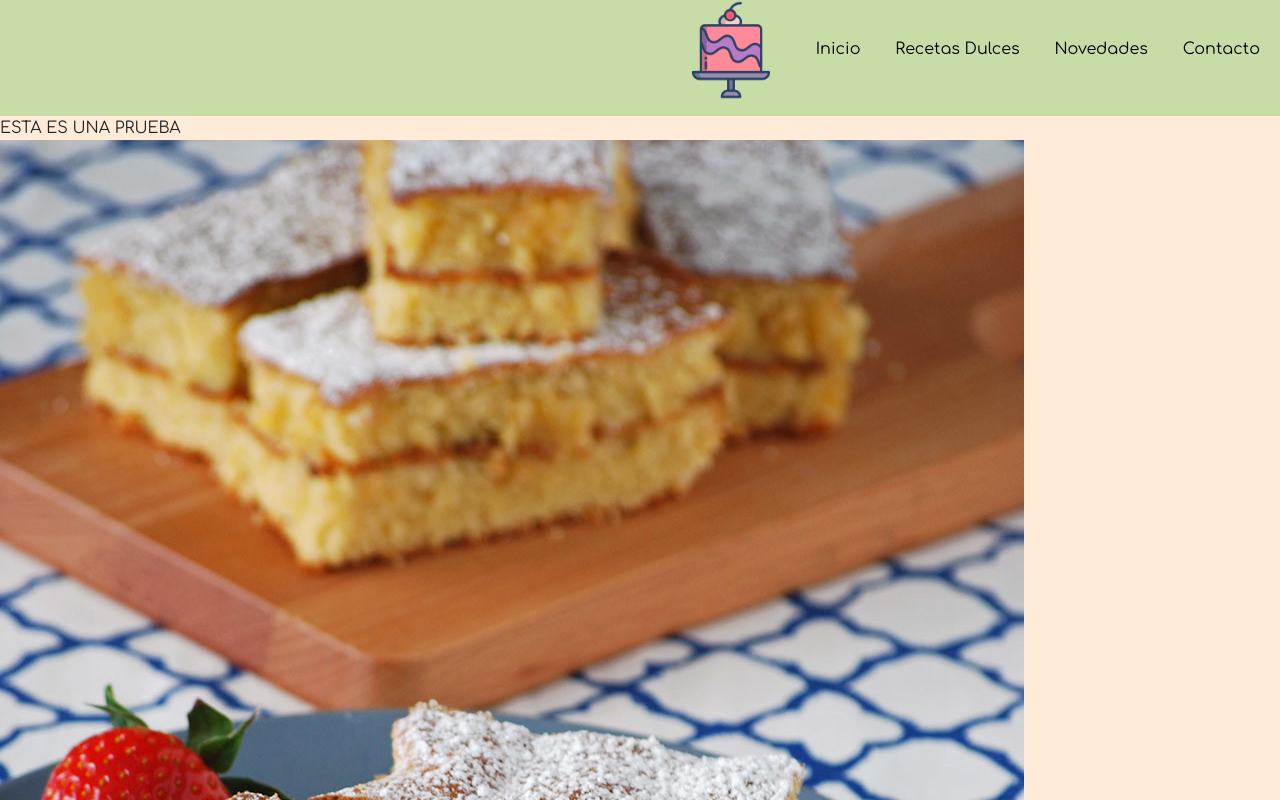
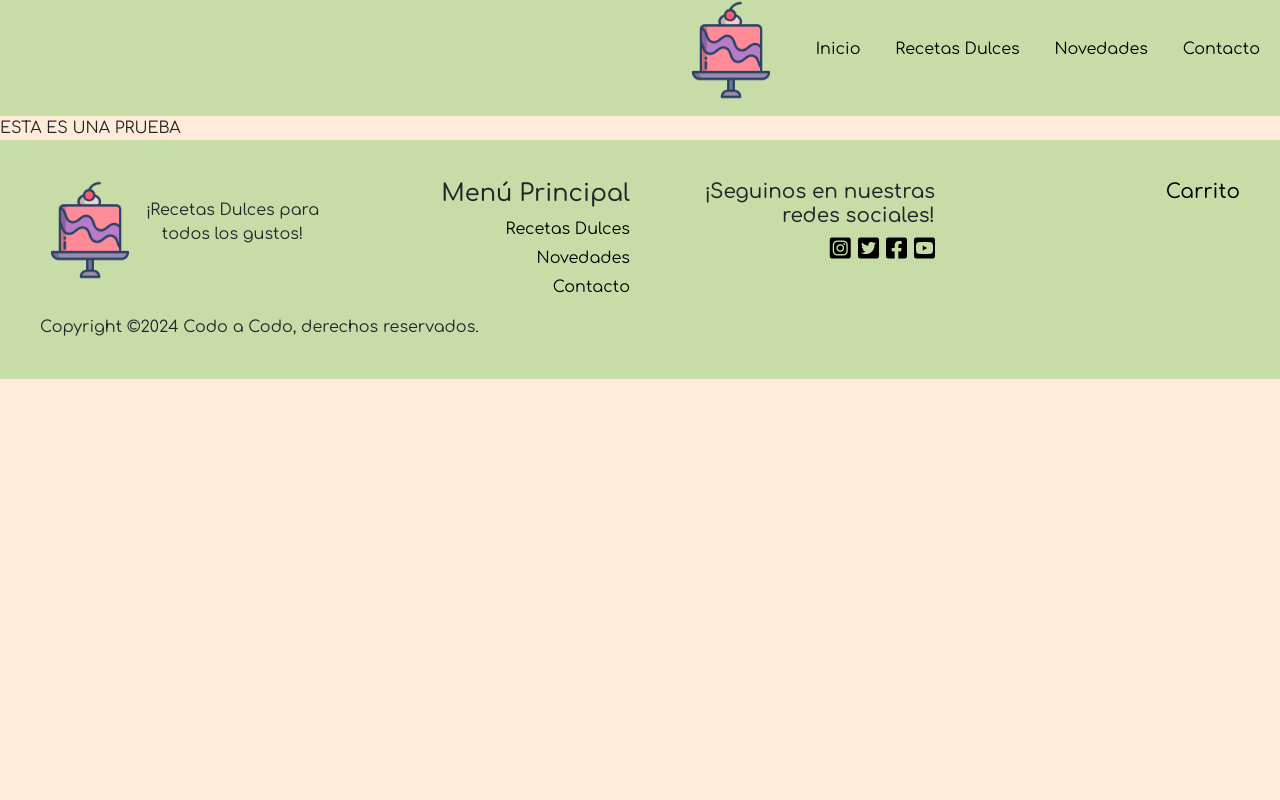
Before and after one commit to vyrodriguez/tpIntegradorCodo2024.github.io, a plain HTML site: page index.html in a window 1280 px wide. Shown: the top 800 px of the page. Drawn offline with nearby package versions, Linux system fonts and the light colour scheme.

Commit message:
cambios en el footer

```diff
--- a/css/styles.css
+++ b/css/styles.css
@@ -1,7 +1,47 @@
-body{
-    background-color: rgb(255, 235, 216);
-    font-family: 'Comfortaa', sans-serif;
+/* Estilos del footer */
+.columna {
+    flex: 1;
+    margin-right: 20px;
+  }
+
+  .columna:last-child {
+    margin-right: 0;
+  }
+
+  h3 {
+    margin-top: 0;
+  }
+
+  ul {
+    list-style-type: none;
+    padding: 0;
+  }
+
+  ul li {
+    margin-bottom: 5px;
+  }
+
+  ul li a {
+    text-decoration: none;
+    color: black;
+  }
+
+  ul li a:hover {
+    text-decoration: underline;
+  }
+
+  p{
+    text-align: center;
+  }
+
+#logoFooter{
+   display: flex;
+  align-items: center; /* Alinea verticalmente la imagen */
 }
+    body{
+        background-color: rgb(255, 235, 216);
+        font-family: 'Comfortaa', sans-serif;
+    }
 
 nav{
     display: flex;
@@ -14,12 +54,16 @@ nav{
 #logo{
     width: 100px;
 }
+.fila{
+    display: flex;
+}
 footer{
     padding: 40px;
     background-color: rgb(199, 220, 167);
     text-align: right;
     font-size: 25x;
     margin-bottom: 0px;
+
 }
 nav ul{
     padding-right: 0px;
--- a/index.html
+++ b/index.html
@@ -35,16 +35,42 @@
    <div>
     ESTA ES UNA PRUEBA
    </div>
+    <footer>
+        <div class="fila">
+            <div class="columna">
+                <div id="logoFooter">
+                    <img src="img/pasteleria.png" alt="logo" id="logo"></a>
+                    <p>¡Recetas Dulces para todos los gustos!</p>
+                </div>
+            </div>
+            <div class="columna">
+                <h4>Menú Principal</h4>
+                <ul>
+                    <li><a href="dulces.html">Recetas Dulces</a></li>
+                    <li><a href="novedades.html">Novedades</a></li>
+                    <li><a href="contacto.html">Contacto</a></li>
+                </ul>
+            </div>
+          <div class="columna">
+            <h5>¡Seguinos en nuestras redes sociales!</h5>
+            <h4>
+                <a href="" target="_blank"><i class="fa-brands fa-square-instagram" style="color: #000000;"></i></a>
+                <a href="" target="_blank"><i class="fa-brands fa-square-twitter"style="color: #000000;"></i></a>
+                <a href="" target="_blank"><i class="fa-brands fa-square-facebook" style="color: #000000;"></i></a>
+                <a href="" target="_blank"><i class="fa-brands fa-square-youtube"style="color: #000000;" ></i></a>
+            </h4>
+          </div>
+          <div class="columna">
+            <ul>
+                <h5><li><a href="carrito.html">Carrito</a></li></h5>
+            </ul>
+          </div>
+        </div>
 
-   <img src="/img/bizcochuelo.jpg" alt="">
-    <footer>
-        <div>
-            <div>¡Seguinos en nuestras redes sociales!</div>
-            <a href="" target="_blank"><i class="fa-brands fa-square-instagram"></i></a>
-            <a href="" target="_blank"><i class="fa-brands fa-square-twitter"></i></a>
-            <a href="" target="_blank"><i class="fa-brands fa-square-facebook" ></i></a>
-            <a href="" target="_blank"><i class="fa-brands fa-square-youtube" ></i></a>
+        <div class="fila">
+            <div>Copyright ©2024 Codo a Codo, derechos reservados.</div>
         </div>
     </footer>
+
 </body>
 </html>
```
Also changed, not shown: contacto.html (+33 -6 lines), dulces.html (+33 -6 lines), novedades.html (+33 -6 lines).
